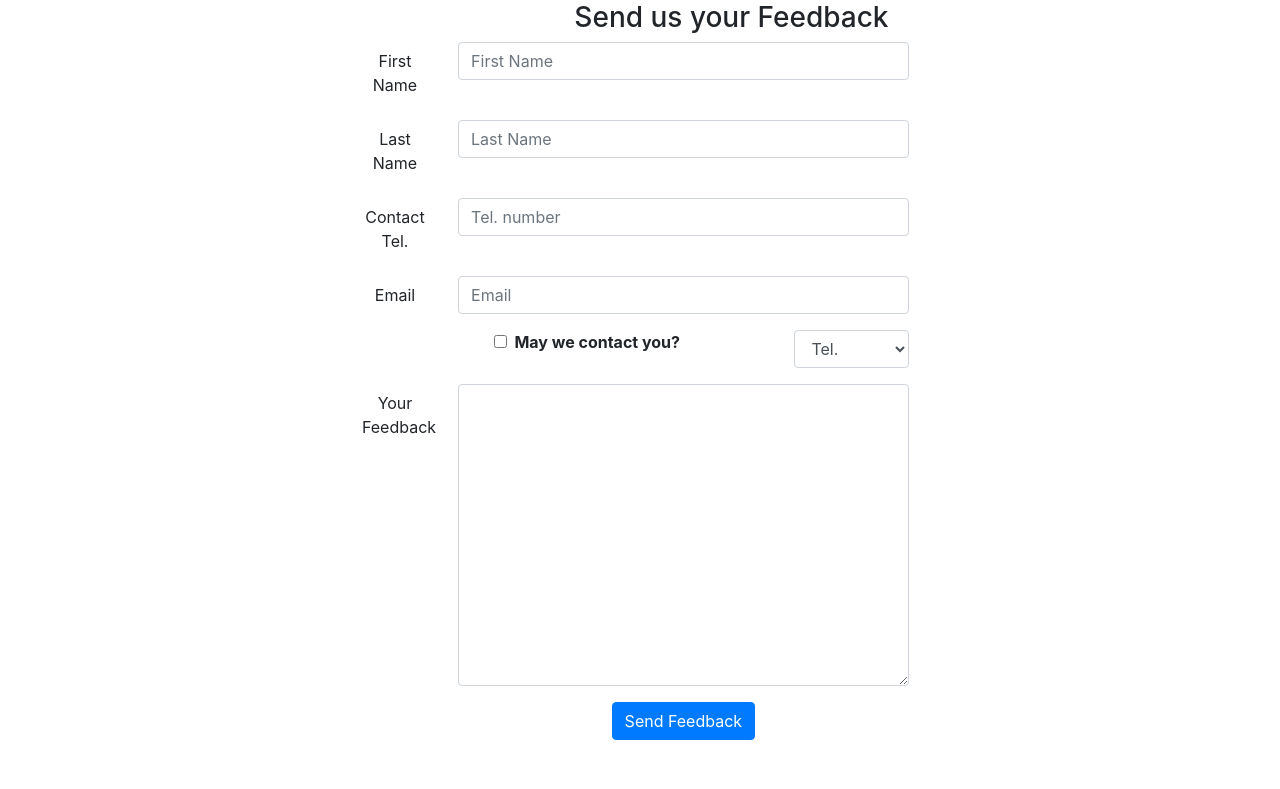
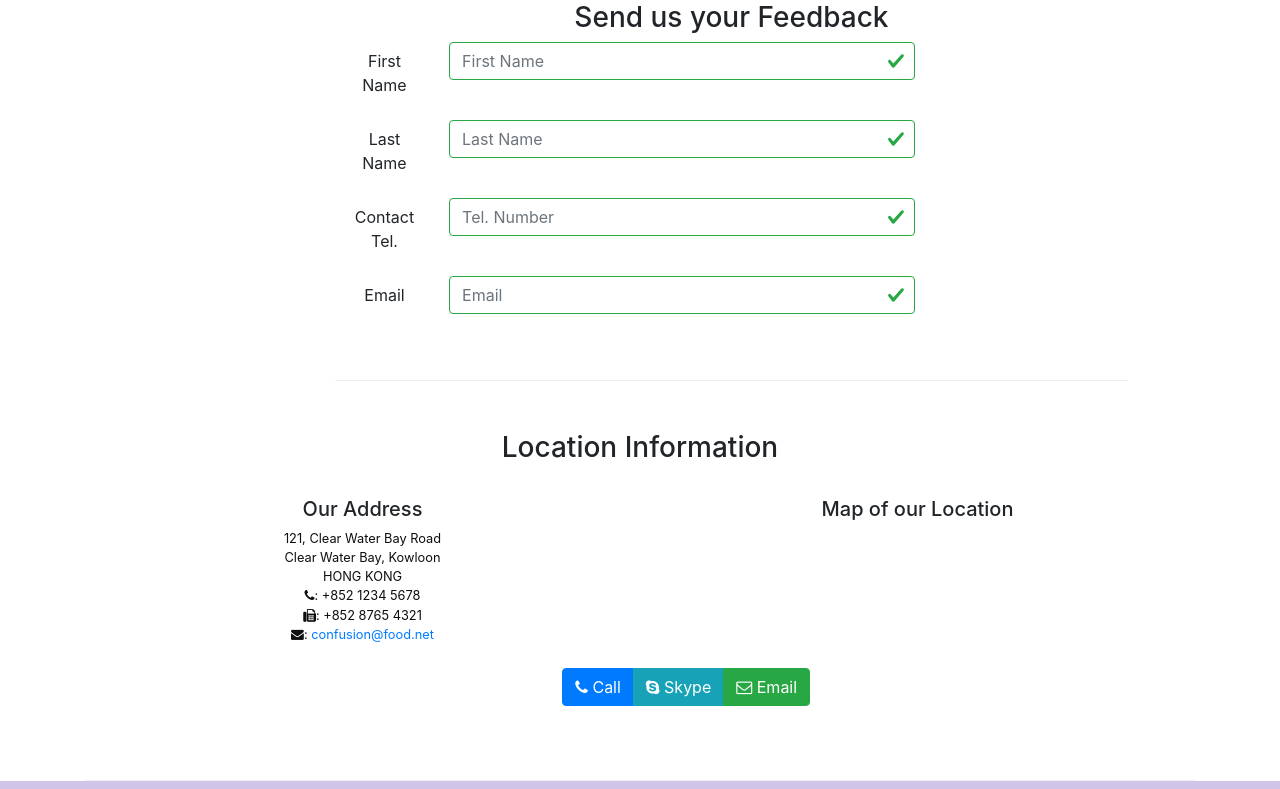
Before and after one commit to groverniharika25/confusion-ReactSample, a React app: page /contactus in a window 1280 px wide. Shown: the part 391-1180 px from the top of the page. Built offline with nearby package versions, Linux system fonts and the light colour scheme.

Commit message:
controlled components with validation

```diff
--- a/src/components/ContactComponent.js
+++ b/src/components/ContactComponent.js
@@ -1,13 +1,12 @@
 import React, { Component } from 'react';
 import { Breadcrumb, BreadcrumbItem,
-    Button, Form, FormGroup, Label, Input, Col } from 'reactstrap';
+    Button, Form, FormGroup, Label, Input, Col, FormFeedback } from 'reactstrap';
 
 import { Link } from 'react-router-dom';
 
 class Contact extends  Component {
     constructor(props) {
         super(props);
-
         this.state = {
             firstname: '',
             lastname: '',
@@ -15,12 +14,52 @@
             email: '',
             agree: false,
             contactType: 'Tel.',
-            message: ''
+            message: '',
+            touched: {
+                firstname: false,
+                lastname: false,
+                telnum: false,
+                email: false
+            }
         };
 
         this.handleInputChange = this.handleInputChange.bind(this);
         this.handleSubmit = this.handleSubmit.bind(this);
+    }
 
+    validate(firstname, lastname, telnum, email) {
+
+        const errors = {
+            firstname: '',
+            lastname: '',
+            telnum: '',
+            email: ''
+        };
+
+        if (this.state.touched.firstname && firstname.length < 3)
+            errors.firstname = 'First Name should be >= 3 characters';
+        else if (this.state.touched.firstname && firstname.length > 10)
+            errors.firstname = 'First Name should be <= 10 characters';
+
+        if (this.state.touched.lastname && lastname.length < 3)
+            errors.lastname = 'Last Name should be >= 3 characters';
+        else if (this.state.touched.lastname && lastname.length > 10)
+            errors.lastname = 'Last Name should be <= 10 characters';
+
+        const reg = /^\d+$/;
+        if (this.state.touched.telnum && !reg.test(telnum))
+            errors.telnum = 'Tel. Number should contain only numbers';
+
+        if (this.state.touched.email && email.split('').filter(x => x === '@').length !== 1)
+            errors.email = 'Email should contain a @';
+
+        return errors;
+    }
+
+    handleBlur = (field) => (evt) => {
+        this.setState({
+            touched: { ...this.state.touched, [field]: true },
+        });
     }
 
     handleInputChange(event) {
@@ -40,6 +79,8 @@
     }
 
     render() {
+        const errors = this.validate(this.state.firstname, this.state.lastname, this.state.telnum, this.state.email);
+
         return(
         <div className="container">
             <div className="row">
@@ -59,7 +100,11 @@
                                     <Input type="text" id="firstname" name="firstname"
                                            placeholder="First Name"
                                            value={this.state.firstname}
+                                           valid={errors.firstname === ''}
+                                           invalid={errors.firstname !== ''}
+                                           onBlur={this.handleBlur('firstname')}
                                            onChange={this.handleInputChange} />
+                                    <FormFeedback>{errors.firstname}</FormFeedback>
                                 </Col>
                             </FormGroup>
                             <FormGroup row>
@@ -68,16 +113,24 @@
                                     <Input type="text" id="lastname" name="lastname"
                                            placeholder="Last Name"
                                            value={this.state.lastname}
+                                           valid={errors.lastname === ''}
+                                           invalid={errors.lastname !== ''}
+                                           onBlur={this.handleBlur('lastname')}
                                            onChange={this.handleInputChange} />
+                                    <FormFeedback>{errors.lastname}</FormFeedback>
                                 </Col>
                             </FormGroup>
                             <FormGroup row>
                                 <Label htmlFor="telnum" md={2}>Contact Tel.</Label>
                                 <Col md={10}>
                                     <Input type="tel" id="telnum" name="telnum"
-                                           placeholder="Tel. number"
+                                           placeholder="Tel. Number"
                                            value={this.state.telnum}
+                                           valid={errors.telnum === ''}
+                                           invalid={errors.telnum !== ''}
+                                           onBlur={this.handleBlur('telnum')}
                                            onChange={this.handleInputChange} />
+                                    <FormFeedback>{errors.telnum}</FormFeedback>
                                 </Col>
                             </FormGroup>
                             <FormGroup row>
@@ -86,44 +139,11 @@
                                     <Input type="email" id="email" name="email"
                                            placeholder="Email"
                                            value={this.state.email}
+                                           valid={errors.email === ''}
+                                           invalid={errors.email !== ''}
+                                           onBlur={this.handleBlur('email')}
                                            onChange={this.handleInputChange} />
-                                </Col>
-                            </FormGroup>
-                            <FormGroup row>
-                                <Col md={{size: 6, offset: 2}}>
-                                    <FormGroup check>
-                                        <Label check>
-                                            <Input type="checkbox"
-                                                   name="agree"
-                                                   checked={this.state.agree}
-                                                   onChange={this.handleInputChange} /> {' '}
-                                            <strong>May we contact you?</strong>
-                                        </Label>
-                                    </FormGroup>
-                                </Col>
-                                <Col md={{size: 3, offset: 1}}>
-                                    <Input type="select" name="contactType"
-                                           value={this.state.contactType}
-                                           onChange={this.handleInputChange}>
-                                        <option>Tel.</option>
-                                        <option>Email</option>
-                                    </Input>
-                                </Col>
-                            </FormGroup>
-                            <FormGroup row>
-                                <Label htmlFor="message" md={2}>Your Feedback</Label>
-                                <Col md={10}>
-                                    <Input type="textarea" id="message" name="message"
-                                           rows="12"
-                                           value={this.state.message}
-                                           onChange={this.handleInputChange}></Input>
-                                </Col>
-                            </FormGroup>
-                            <FormGroup row>
-                                <Col md={{size: 10, offset: 2}}>
-                                    <Button type="submit" color="primary">
-                                        Send Feedback
-                                    </Button>
+                                    <FormFeedback>{errors.email}</FormFeedback>
                                 </Col>
                             </FormGroup>
                         </Form>
```
